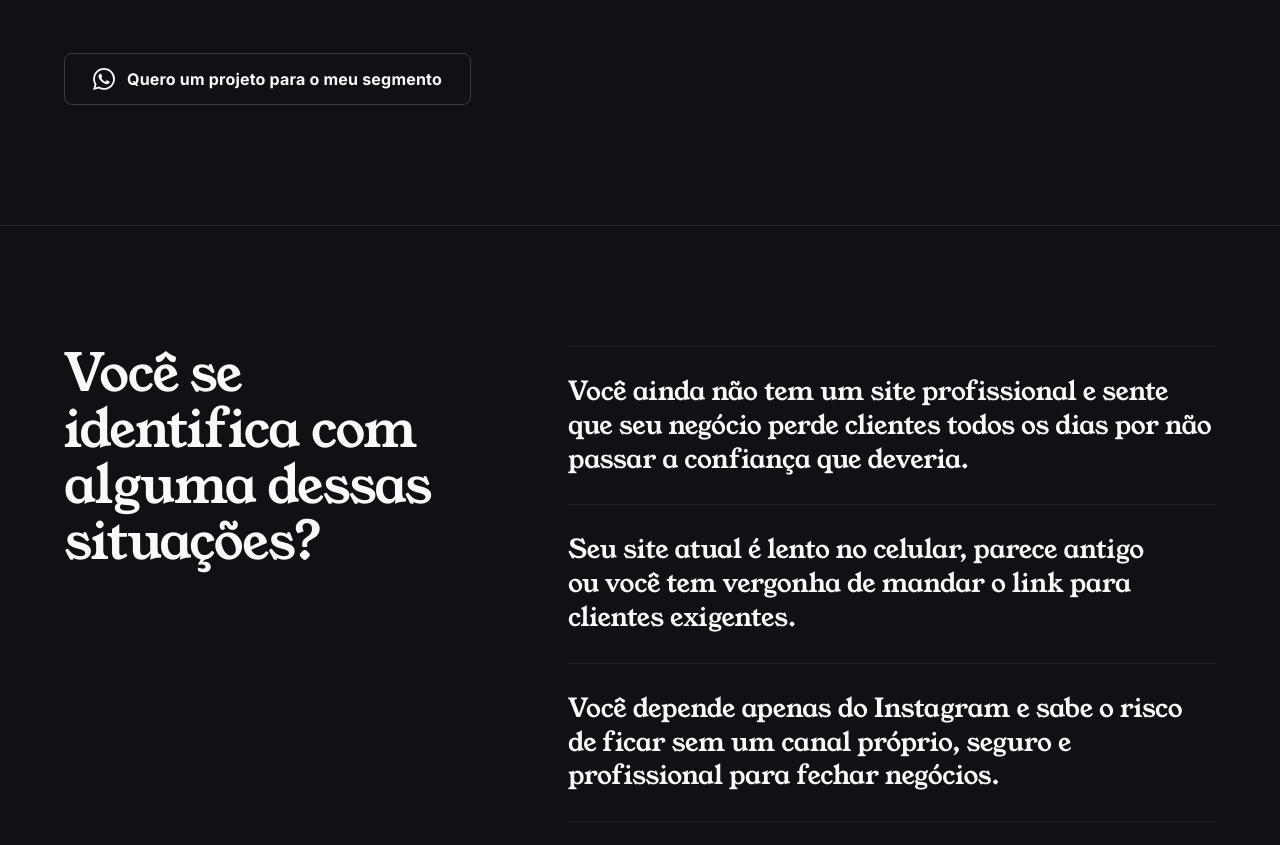
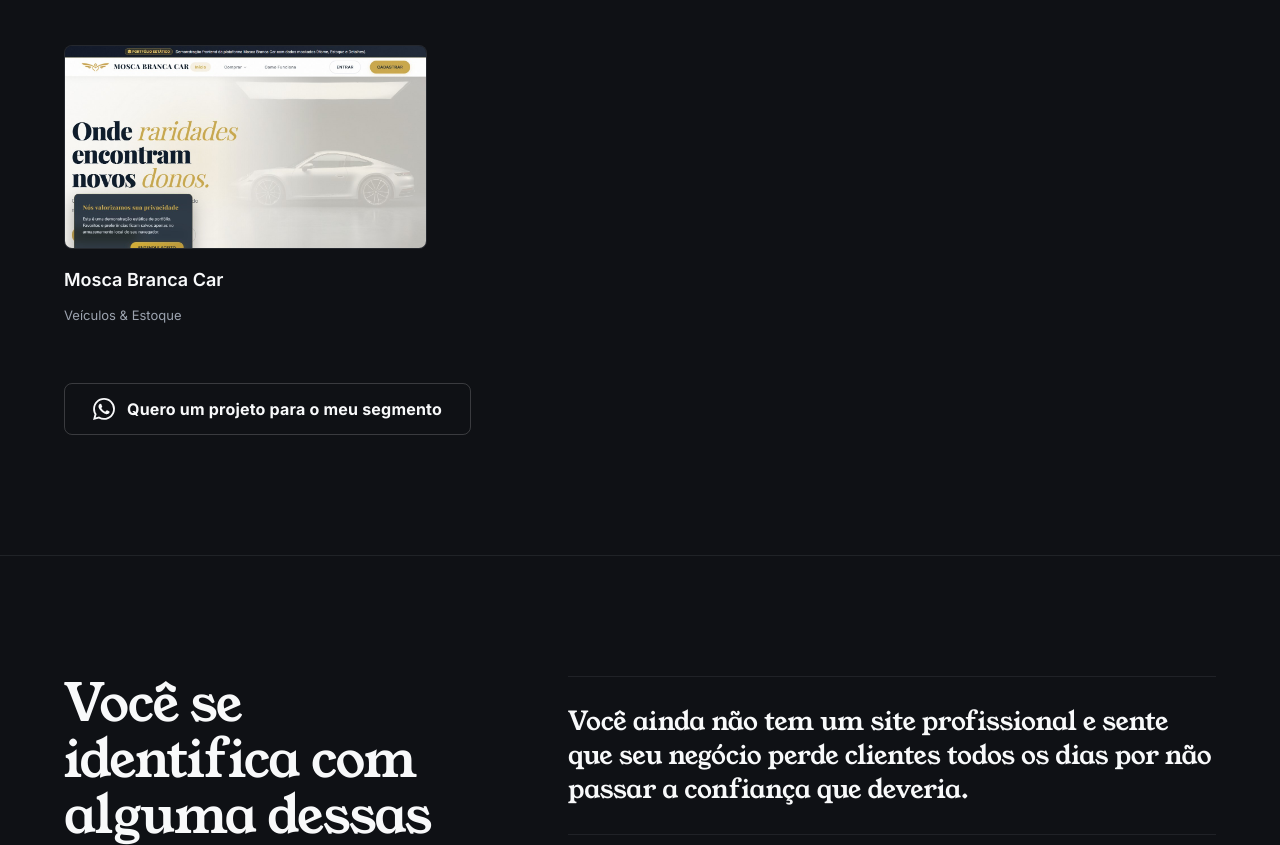
Before and after one commit to Yaduri/meu-portifolio-dev, a plain HTML site: page index.html in a window 1280 px wide. Shown: the part 2013-2858 px from the top of the page. Drawn offline with Linux system fonts and the light colour scheme.

Commit message:
feat(portfolio): adiciona Mosca Branca Car na grade de projetos
Co-Authored-By: Claude Haiku 5.5 <noreply@anthropic.com>

```diff
--- a/index.html
+++ b/index.html
@@ -1536,6 +1536,23 @@
             </div>
           </a>
 
+          <a href="https://mosca.yagoduarte.com.br/" target="_blank" rel="noopener noreferrer" class="portfolio-card" id="portfolio-mosca-branca" aria-label="Ver o site Mosca Branca Car">
+            <div class="portfolio-card__screen">
+              <img
+                src="images/demo-mosca.jpeg"
+                alt="Screenshot do site Mosca Branca Car"
+                class="portfolio-card__img"
+                loading="lazy"
+              />
+            </div>
+            <div class="portfolio-card__info">
+              <div class="portfolio-card__info-left">
+                <h3 class="portfolio-card__info-title">Mosca Branca Car</h3>
+                <span class="portfolio-card__info-nicho">Veículos & Estoque</span>
+              </div>
+            </div>
+          </a>
+
         </div>
 
         <div class="section-cta">
```
Also changed, not shown: images/demo-mosca.jpeg (added).
